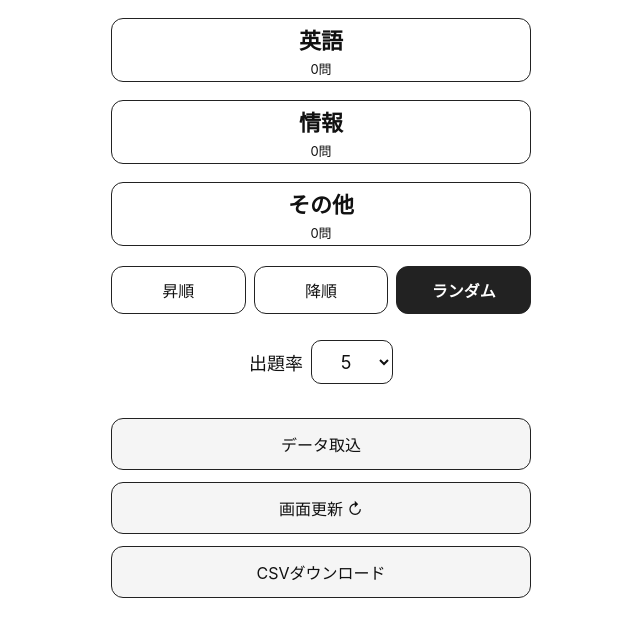
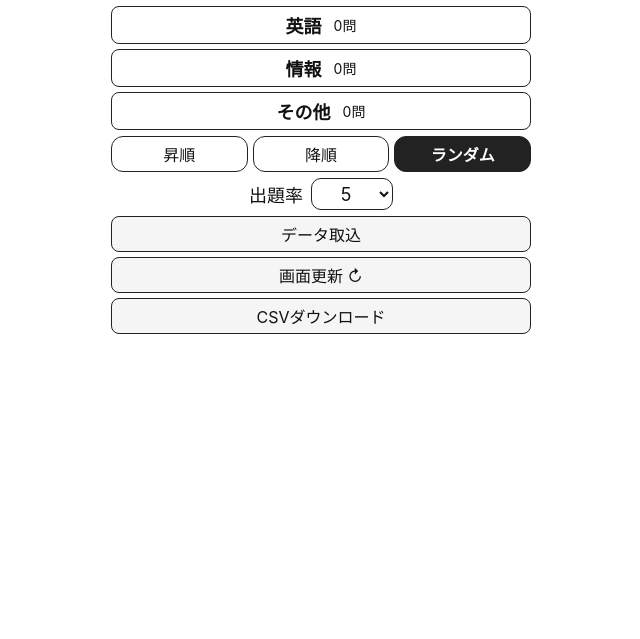
Before and after one commit to dahodahojp-tango/dahodahojp-tango-20260905, a plain HTML site: page index.html in a window 1280 px wide. Shown: the whole page, without its empty margins (319-959 px from the left). Drawn offline with Linux system fonts and the light colour scheme.

Commit message:
Add files via upload

```diff
--- a/app.js
+++ b/app.js
@@ -120,7 +120,7 @@ function buildHomeButtons() {
     const btn = document.createElement("button");
     btn.className = "book-button";
     btn.dataset.book = book.key;
-    btn.innerHTML = `${escapeHtml(book.label)}<small id="count-${book.key}">0問</small>`;
+    btn.innerHTML = `<span class="book-label">${escapeHtml(book.label)}</span><small id="count-${book.key}">0問</small>`;
     btn.addEventListener("click", () => startStudy(book.key));
     box.appendChild(btn);
   }
--- a/style.css
+++ b/style.css
@@ -23,37 +23,37 @@ button:active { transform: scale(.985); }
 /* トップ画面 */
 #homeScreen.active {
   width: min(100%, 680px); height: 100%; margin: 0 auto;
-  padding: max(18px, env(safe-area-inset-top)) 18px max(18px, env(safe-area-inset-bottom));
+  padding: max(6px, env(safe-area-inset-top)) 10px max(6px, env(safe-area-inset-bottom));
   flex-direction: column; overflow-y: auto; -webkit-overflow-scrolling: touch;
 }
 .book-buttons {
-  display: grid; gap: 18px; width: min(100%, 420px); margin: 0 auto;
+  display: grid; gap: 5px; width: min(100%, 420px); margin: 0 auto;
 }
-.book-button { min-height: 64px; font-size: 22px; font-weight: 700; }
+.book-button { display: flex; align-items: center; justify-content: center; gap: 12px; min-height: 38px; padding: 3px 8px; font-size: 18px; font-weight: 700; border-radius: 8px; }
 .book-button small {
-  display: block; margin-top: 4px; font-size: 13px; font-weight: 400;
+  display: inline; margin: 0; font-size: 14px; font-weight: 400; white-space: nowrap;
 }
 .rate-setting {
   display: flex; flex-wrap: wrap; align-items: center; justify-content: center;
-  gap: 12px 18px; width: min(100%, 420px); margin: 26px auto 0; font-size: 18px;
+  gap: 12px 18px; width: min(100%, 420px); margin: 6px auto 0; font-size: 18px;
 }
 .setting-item { display: flex; align-items: center; gap: 8px; }
 .setting-item label { white-space: nowrap; }
 .rate-setting select {
-  min-width: 82px; height: 44px; padding: 0 12px;
+  min-width: 82px; height: 32px; padding: 0 12px;
   border: 1.5px solid #222; border-radius: 10px;
   background: #fff; color: #111; font: inherit; text-align: center;
 }
 .home-tools {
-  display: grid; grid-template-columns: 1fr; gap: 12px;
-  width: min(100%, 420px); margin: 34px auto 0;
+  display: grid; grid-template-columns: 1fr; gap: 5px;
+  width: min(100%, 420px); margin: 6px auto 0;
 }
-.home-tools button { min-height: 52px; }
+.home-tools button { min-height: 36px; padding: 3px 8px; font-size: 16px; border-radius: 8px; }
 .secondary { background: #f5f5f5; }
 .danger-outline { border-style: dashed; }
-.message { min-height: 24px; margin-top: 14px; text-align: center; font-size: 14px; }
+.message { min-height: 0; margin-top: 5px; text-align: center; font-size: 14px; }
 #csvExportButton {
-  display: block; width: min(100%, 420px); margin: 12px auto 0; min-height: 52px;
+  display: block; width: min(100%, 420px); margin: 5px auto 0; min-height: 36px; padding: 3px 8px; font-size: 16px; border-radius: 8px;
 }
 
 /* 学習画面: 上部の状態表示、中央の問題、下部5ボタン */
@@ -135,7 +135,7 @@ dialog p { line-height: 1.55; font-size: 14px; }
 
 @media (max-width: 420px) {
   .rate-setting { gap: 10px 12px; font-size: 16px; }
-  .rate-setting select { min-width: 68px; height: 40px; padding: 0 8px; }
+  .rate-setting select { min-width: 68px; height: 32px; padding: 0 8px; }
   #studyScreen.active { grid-template-rows: 25px minmax(0, 1fr) 60px; }
   .progress { font-size: 11px; }
   .important-indicator { font-size: 12px; }
@@ -153,8 +153,11 @@ dialog p { line-height: 1.55; font-size: 14px; }
 /* 出題モード：スマートフォンでも横一列 */
 .mode-buttons {
   display: grid; grid-template-columns: repeat(3, minmax(0, 1fr));
-  gap: 8px; width: min(100%, 420px); margin: 20px auto 0;
+  gap: 5px; width: min(100%, 420px); margin: 6px auto 0;
 }
-.mode-buttons button { min-width: 0; min-height: 48px; padding: 4px 0; font-size: 16px; white-space: nowrap; }
+.mode-buttons button { min-width: 0; min-height: 36px; padding: 3px 0; font-size: 16px; white-space: nowrap; }
 .mode-buttons button[aria-pressed="true"] { background: #222; color: #fff; font-weight: 700; }
 #questionRateSelect:disabled { opacity: .45; }
+
+/* トップ画面の各行を縮ませず、短い画面では必要時のみスクロール */
+#homeScreen > * { flex-shrink: 0; }
```
